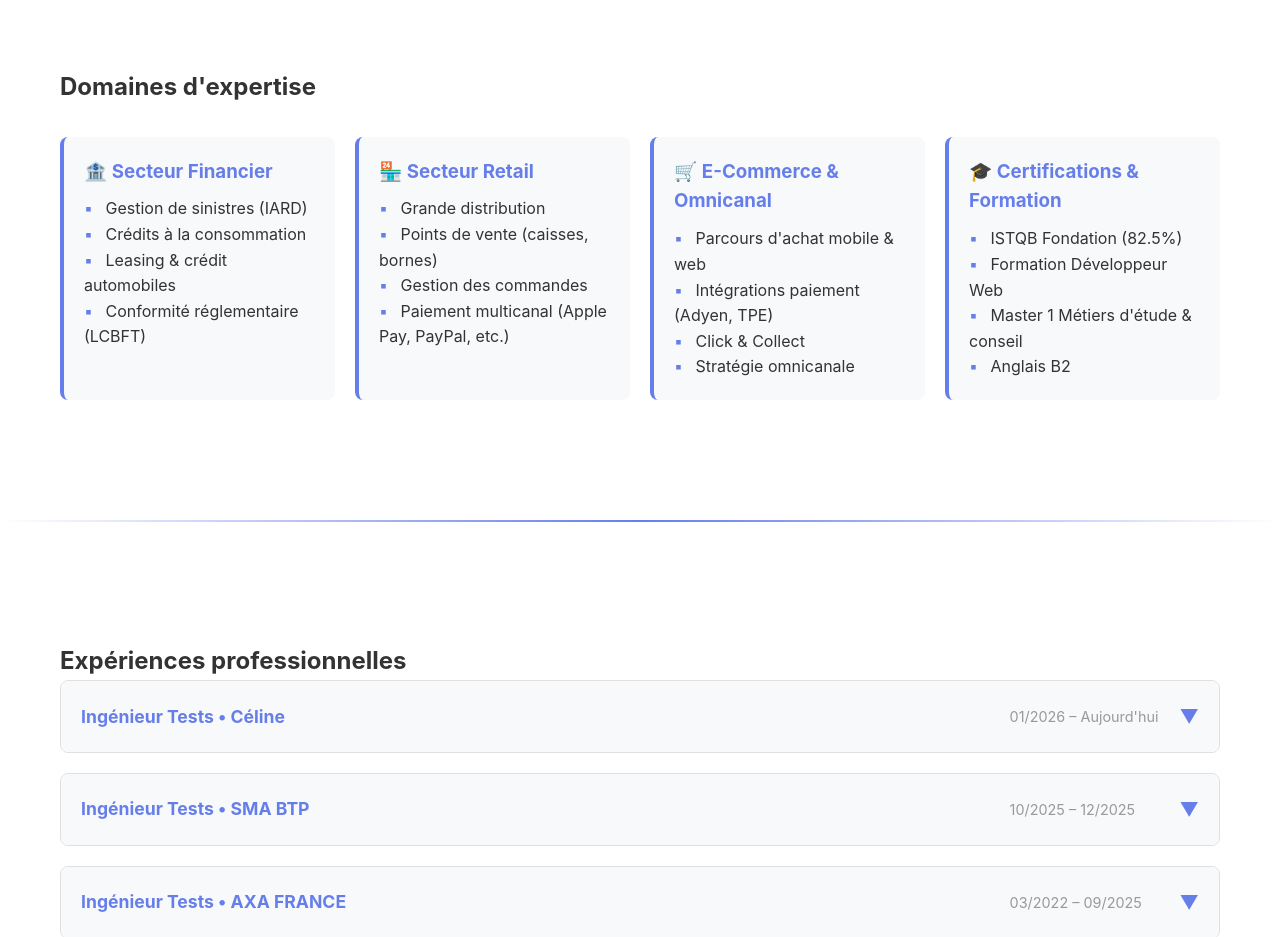
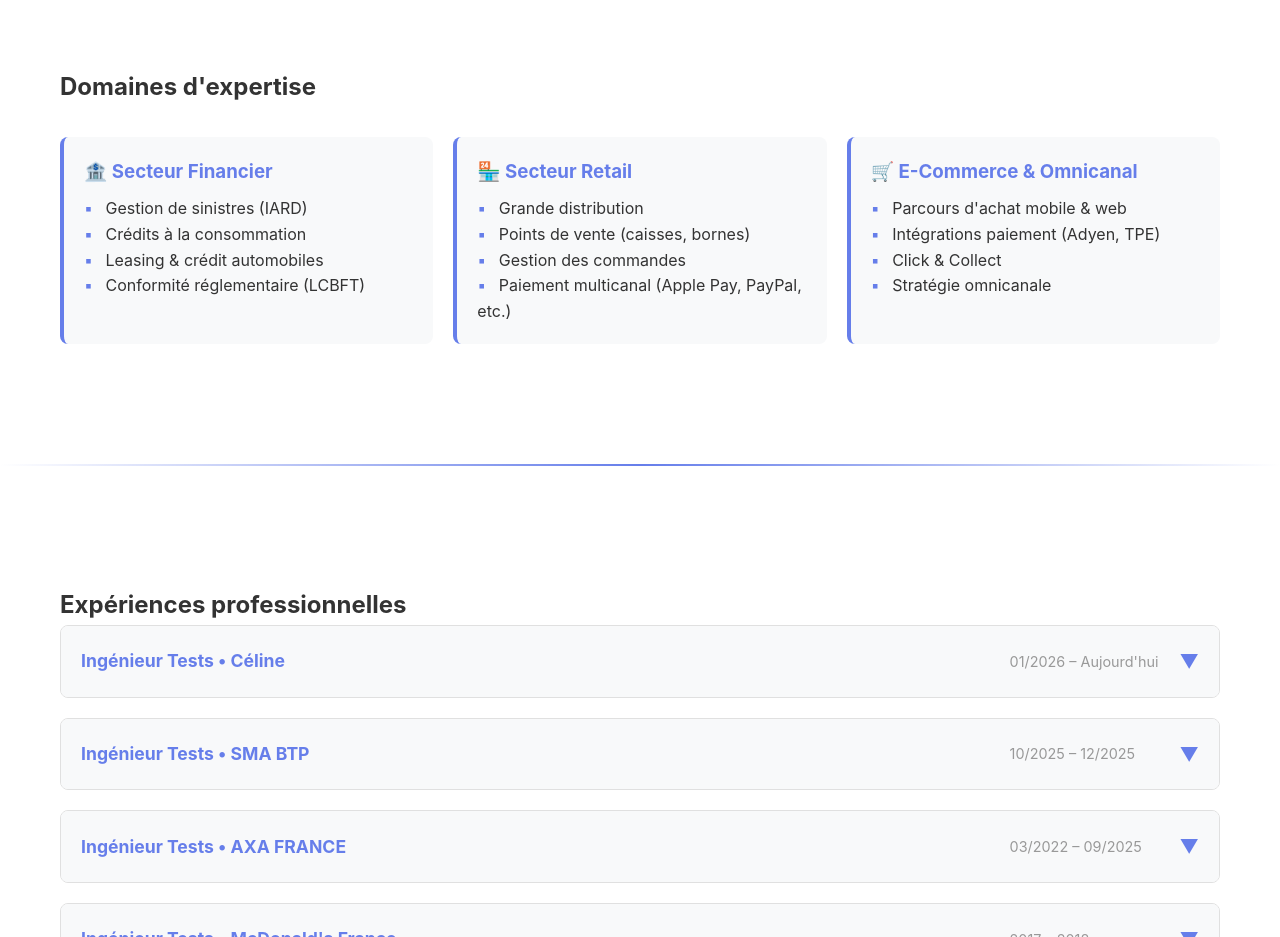
Before and after one commit to aflorenta/cv-vitrine-qa, a website: page public/index.html in a window 1280 px wide. Shown: the part 1300-2237 px from the top of the page. Drawn offline with Linux system fonts and the light colour scheme.

Commit message:
Remove Certifications & Formation card from Domaines d'expertise section

```diff
--- a/public/index.html
+++ b/public/index.html
@@ -201,15 +201,6 @@
             <li>Intégrations paiement (Adyen, TPE)</li>
             <li>Click & Collect</li>
             <li>Stratégie omnicanale</li>
-          </ul>
-        </div>
-        <div class="skill-card">
-          <h3>🎓 Certifications & Formation</h3>
-          <ul>
-            <li>ISTQB Fondation (82.5%)</li>
-            <li>Formation Développeur Web</li>
-            <li>Master 1 Métiers d'étude & conseil</li>
-            <li>Anglais B2</li>
           </ul>
         </div>
       </div>
```
